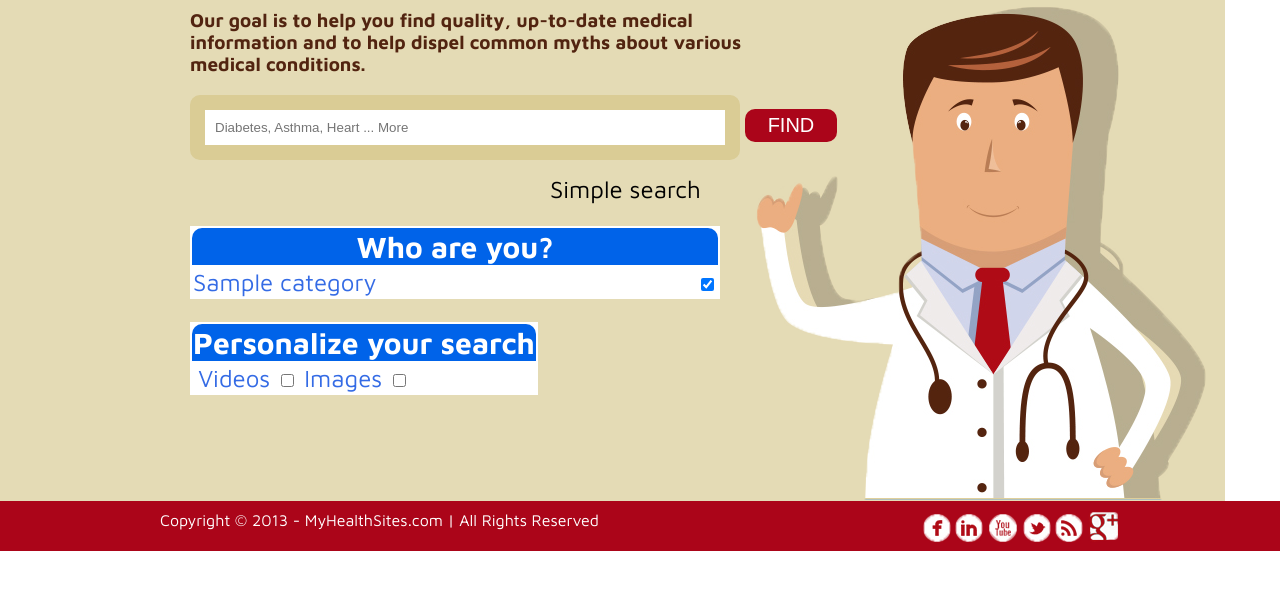
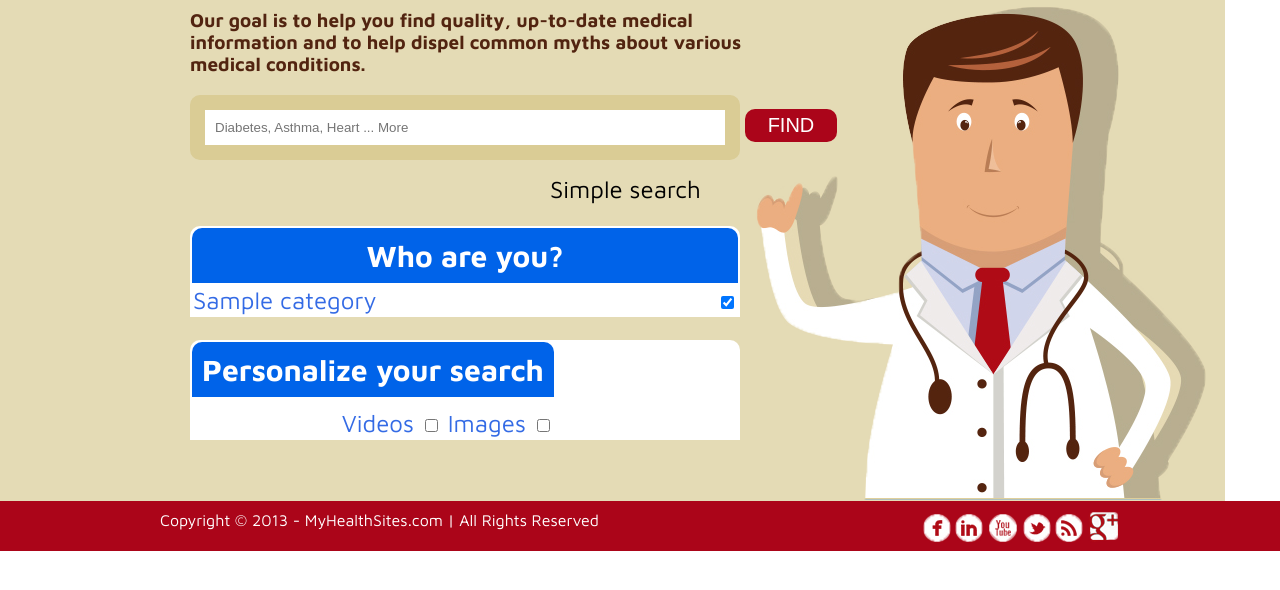
Before and after one commit to anochens/475-Pitt-Health-backend, a PHP site: page / in a window 1280 px wide. Shown: the part 156-746 px from the top of the page. Run offline with PHP 8.4, Linux system fonts and the light colour scheme; tables that the repository leaves empty or names only in its code hold one stand-in row (values such as "Sample post"); some libraries are stand-ins or nearby versions.

Commit message:
UI improvements to advanced search

```diff
--- a/beta/filtering_interface.php
+++ b/beta/filtering_interface.php
@@ -105,7 +105,7 @@ function toggleAdvanced() {
 	foreach($res as $cat) {
 		if($cat['is_iama'] == '1') continue;
 
-		echo "<tr><td style='width:50%'>".$cat['name']."</td>";;
+		echo "<tr><td class='left'>".$cat['name']."</td>";;
 
 		//switch out for slider eventually
 		echo "<td><input type='text' value='100' name='personalize_".$cat['id']."i' /></td></tr>";
@@ -116,9 +116,8 @@ function toggleAdvanced() {
 
 
 	<tr>
-		<td></td>
 
-		<td>
+		<td colspan='2' style='text-align:right;padding-top:10px'>
 			Videos <input value='1' type='checkbox' name='want_videos' />
 			Images <input value='1' type='checkbox' name='want_images' />
 		</td>
--- a/beta/styles/main.css
+++ b/beta/styles/main.css
@@ -51,8 +51,8 @@ body { margin: 0px; font-family: 'Maven Pro', sans-serif; z-index:1 }
 #general_header { text-align: center; color: rgb(50,104,222); font-size: 30px; margin-bottom: 5px; }
 
 /* CSS related to the recommended search section */
-#recommended_section { background-color: white; border-radius: 10px; border: 1px solid white; width: 985px; padding: 10px; margin-bottom:20px }
-.generic_header { background-color: rgb(0,99,233); text-align: center; font-size: 30px; margin-bottom: 5px; color: white; border-radius: 10px; margin-top: -11px; margin-left: -11px; margin-right: -11px; border-bottom-right-radius: 0px; border-bottom-left-radius: 0px; width:100%;position:relative }
+#recommended_section { background-color: white; border-radius: 10px; border: 1 width:100%px solid white; width: 985px; padding: 10px; margin-bottom:20px }
+.generic_header { background-color: rgb(0,99,233); text-align: center; font-size: 30px; margin-bottom: 5px; color: white; margin-top: -11px; margin-left: -11px; margin-right: -11px; border-radius: 10px; border-bottom-right-radius: 0px; border-bottom-left-radius: 0px; width:100%;position:relative; padding:10px; width:100% }
 #recommended_header { background-color: rgb(0,99,233); text-align: center; font-size: 30px; margin-bottom: 5px; color: white; border-radius: 10px; margin-top: -11px; margin-left: -11px; margin-right: -11px; border-bottom-right-radius: 0px; border-bottom-left-radius: 0px; }
 #empty_space { width:10px; }
 
@@ -82,8 +82,8 @@ span #next_page { color: rgb(171,5,25); margin: 10px; text-align: center; }
 #cartoon_doctor_img { position:relative;z-index:2 }
 
 /* CSS related to filtering interface */
-.filtering_wrapper { background-color:white; display:inline-block; padding:5px, padding-bottom:10px;margin-bottom:20px}
-.filtering_wrapper td {color: rgb(52,107,229); font-size:150%;;  }
+.filtering_wrapper { background-color:white; display:inline-block; padding:5px, padding-bottom:10px;margin-bottom:20px; border-radius: 10px; border-bottom-right-radius: 0px; border-bottom-left-radius: 0px; width:550px }
+.filtering_wrapper td {color: rgb(52,107,229); font-size:150%;width:100%  }
 
 #toggler { padding:5px; position:relative; right:0px; }
 #toggler_link { font-size:150%; position:relative; left:355px;cursor: pointer; text-align:right}
```
